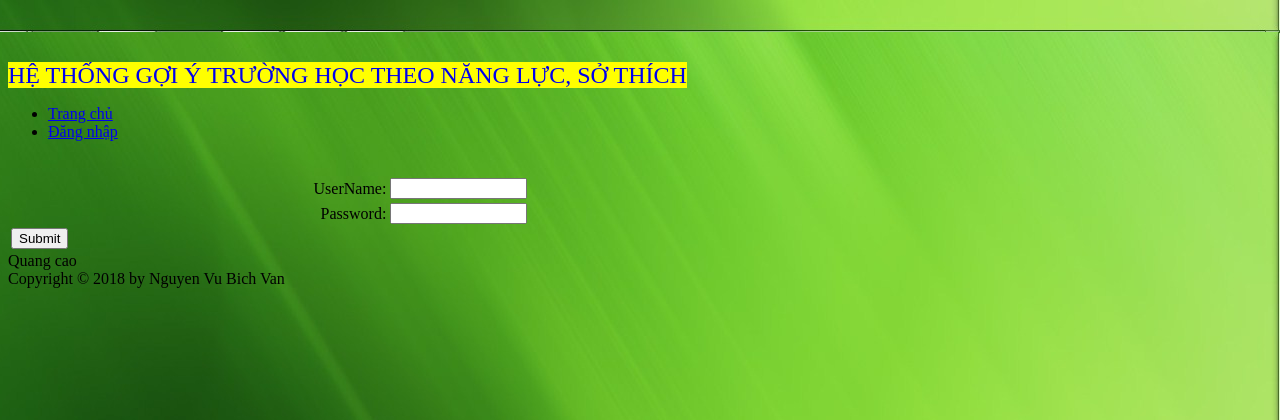
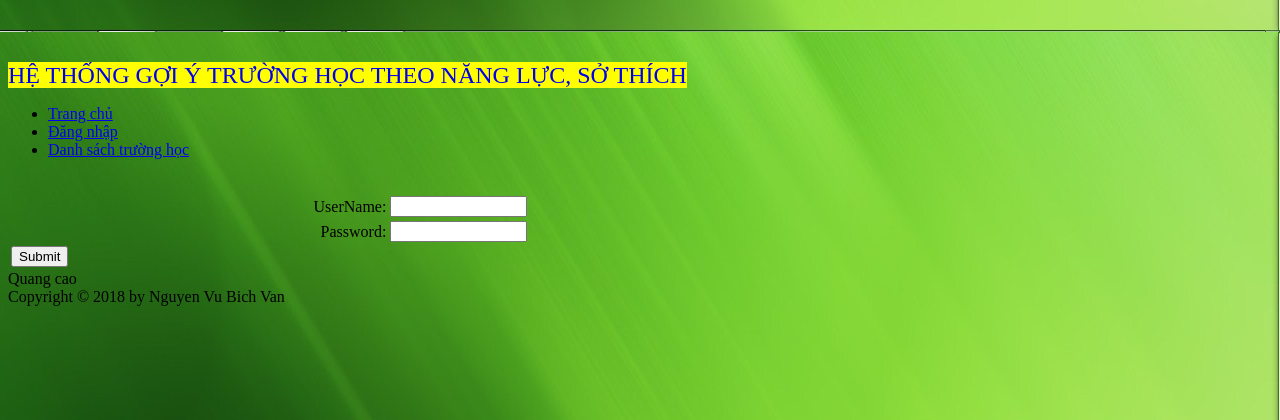
Before and after one commit to nguyenvubichvan1991/vanphp.github.io, a PHP site: page /Login.php in a window 1280 px wide. Shown: the top 420 px of the page. Run offline with PHP 8.4, Linux system fonts and the light colour scheme.

Commit message:
Update Login.php

```diff
--- a/Login.php
+++ b/Login.php
@@ -72,7 +72,7 @@
                 <a href="index.php">Trang chủ</a>
             </li>
             <li><a href="Login.php">Đăng nhập</a></li>
-
+            <li><a href="truonghoc.php">Danh sách trường học</a></li>
         </ul>
     </div>
     <div id="wrapper">
```
